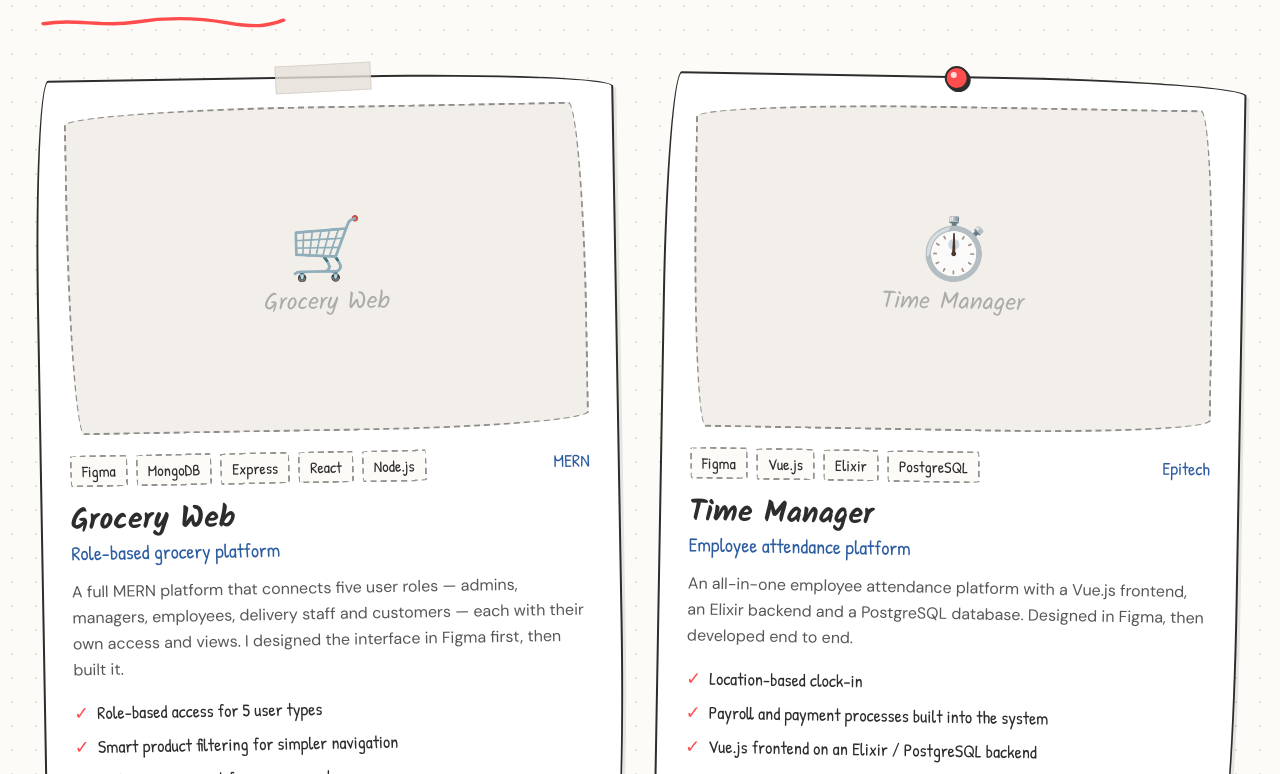
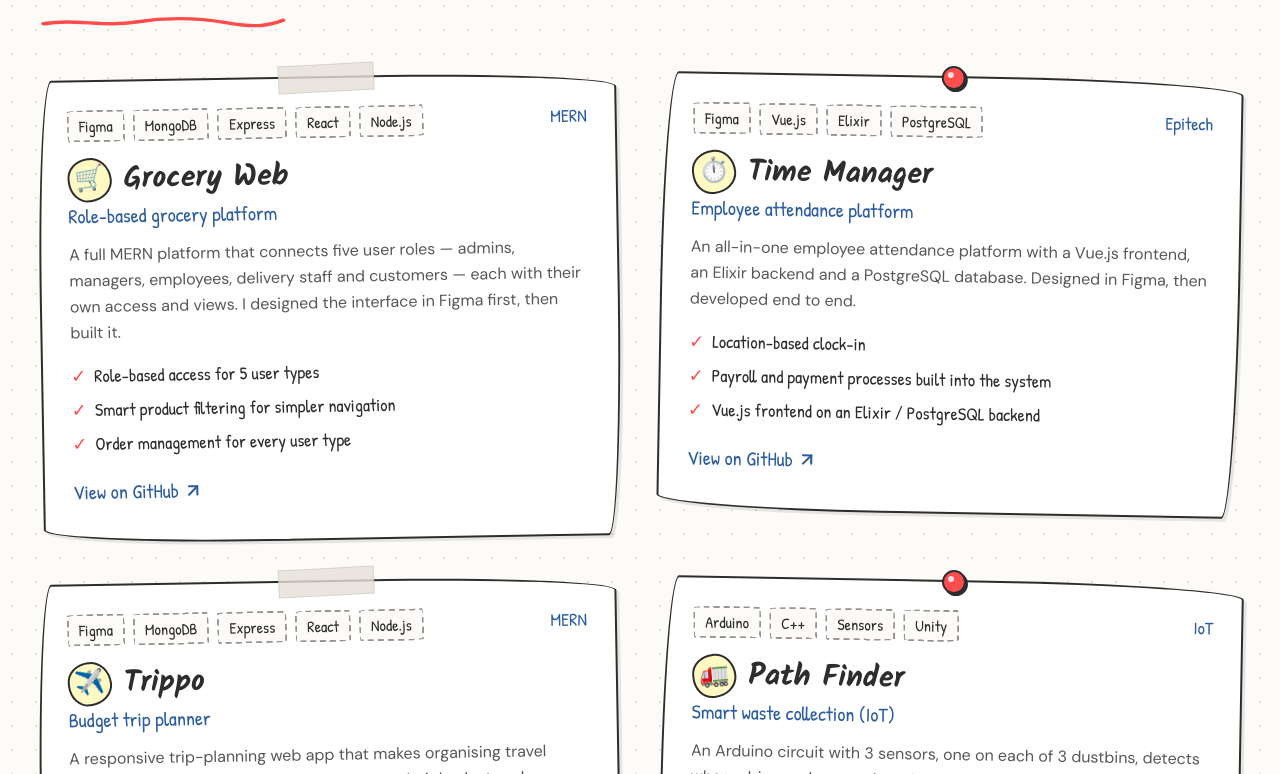
Before and after one commit to krishbavarva/Portfolio, a React (Vite) app: page / in a window 1280 px wide. Shown: the part 1086-1860 px from the top of the page. Built offline with nearby package versions, Linux system fonts and the light colour scheme.

Commit message:
Project cards: remove placeholder image box, show screenshot only when provided

```diff
--- a/src/components/ProjectCard.jsx
+++ b/src/components/ProjectCard.jsx
@@ -9,35 +9,23 @@ const decorations = ['tape', 'tack']
 export default function ProjectCard({ project, index = 0 }) {
   const { title, subtitle, description, highlights, tags, year, image, href, sketch } = project
 
-  const media = image ? (
-    <img src={image} alt={title} loading="lazy" className="size-full object-cover" />
-  ) : (
-    <span className="flex flex-col items-center gap-2" aria-hidden>
-      <span className="text-6xl grayscale-[30%] transition-transform duration-100 group-hover:scale-110 group-hover:-rotate-6">
-        {sketch ?? '✏️'}
-      </span>
-      <span className="font-display text-2xl text-pencil/35">{title}</span>
-    </span>
-  )
-
-  const mediaClass =
-    'group grid aspect-[16/10] place-items-center overflow-hidden rounded-wobbly border-2 border-dashed border-pencil/50 bg-erased/50'
-
   return (
     <Card
       as="article"
       decoration={decorations[index % 2]}
       className={`p-6 transition-[rotate,box-shadow] duration-100 hover:shadow-hard-md md:p-7 ${tilts[index % 2]}`}
     >
-      {href ? (
-        <a href={href} target="_blank" rel="noreferrer" className={mediaClass} aria-label={`${title} on GitHub`}>
-          {media}
-        </a>
-      ) : (
-        <div className={mediaClass}>{media}</div>
+      {/* Screenshot only when the project has one (add `image` in data.js) */}
+      {image && (
+        <img
+          src={image}
+          alt={title}
+          loading="lazy"
+          className="mb-5 aspect-[16/10] w-full rounded-wobbly border-2 border-pencil object-cover"
+        />
       )}
 
-      <div className="mt-5 flex items-start justify-between gap-3">
+      <div className="flex items-start justify-between gap-3">
         <ul className="flex flex-wrap gap-2">
           {tags.map((t) => (
             <Pill key={t}>{t}</Pill>
@@ -46,7 +34,14 @@ export default function ProjectCard({ project, index = 0 }) {
         <span className="shrink-0 font-hand text-lg text-pen">{year}</span>
       </div>
 
-      <h3 className="mt-4 text-3xl">{title}</h3>
+      <h3 className="mt-4 flex items-center gap-3 text-3xl">
+        {sketch && (
+          <span aria-hidden className="grid size-11 shrink-0 -rotate-6 place-items-center rounded-blob border-2 border-pencil bg-postit text-2xl">
+            {sketch}
+          </span>
+        )}
+        {title}
+      </h3>
       {subtitle && <p className="font-hand text-xl text-pen">{subtitle}</p>}
       <p className="mt-3 leading-relaxed text-pencil/80">{description}</p>
 
```
